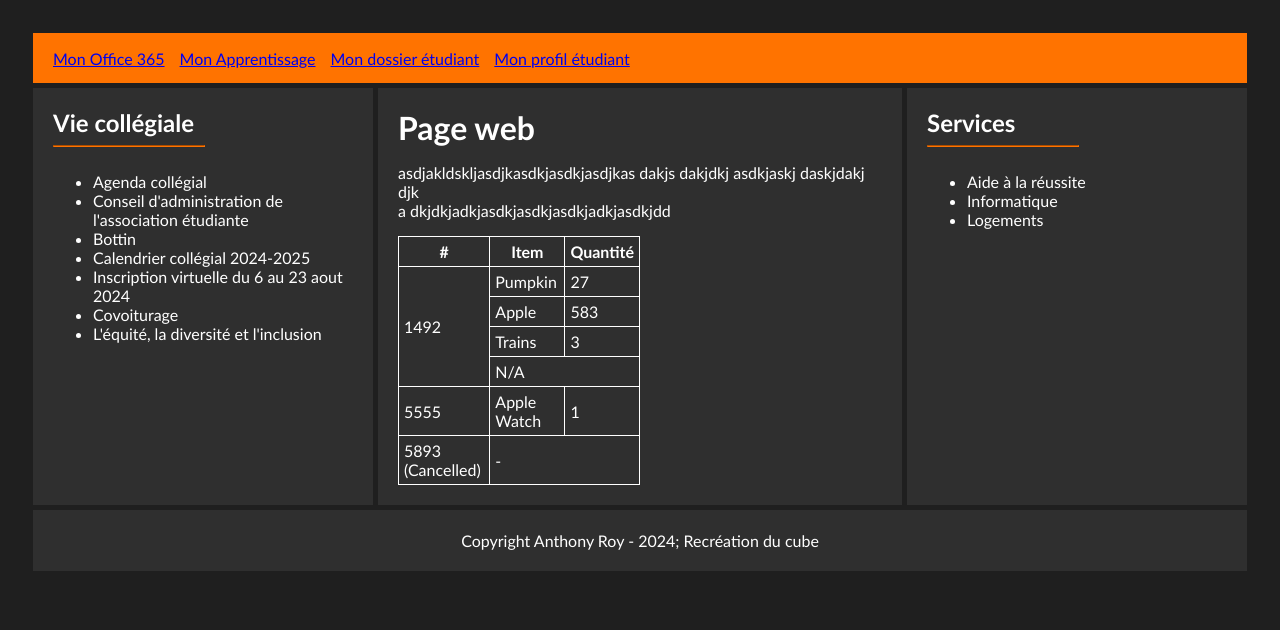
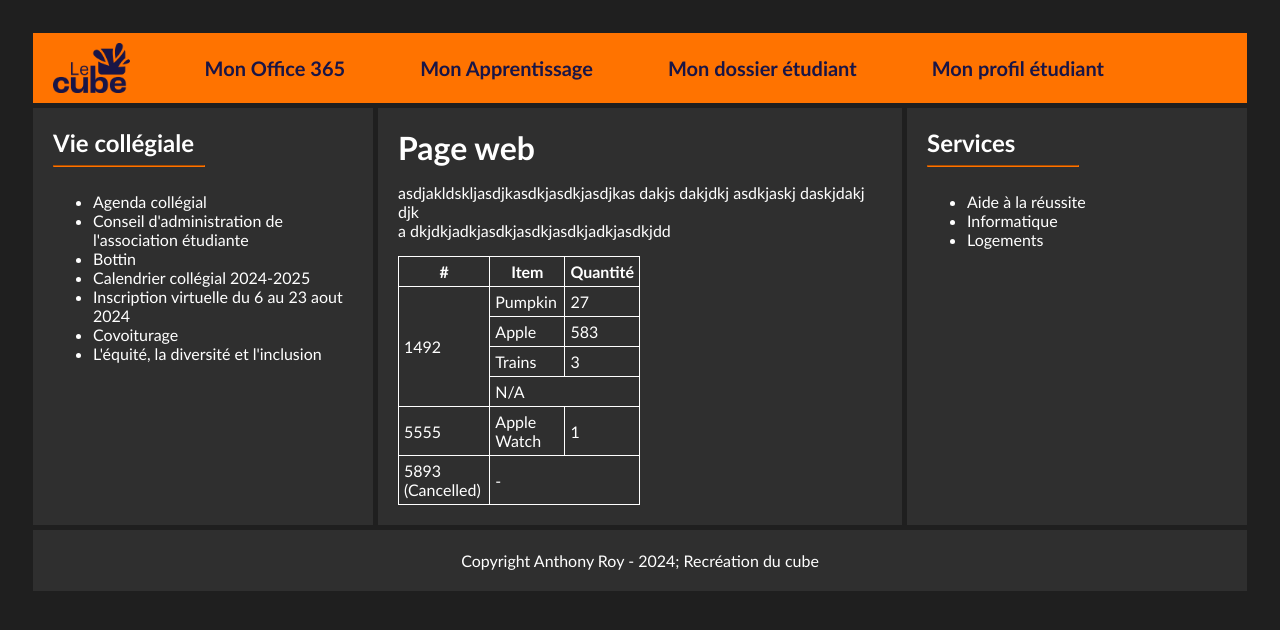
Before and after one commit to CCNB-AnthonyRoy-PROG1343/siteweb13, a plain HTML site: page index.html in a window 1280 px wide. Drawn offline with Linux system fonts and the light colour scheme.

Commit message:
update navigation

```diff
--- a/css/style.css
+++ b/css/style.css
@@ -7,13 +7,23 @@ body {
 /* Layout */
 .navigation {
     background-color: #ff7300;
-    height: 50px;
     margin-bottom: 5px;
 
     display: flex;
     align-items: center;
-    gap: 15px;
-    padding: 0px 20px;
+    gap:75px;
+    padding: 10px 20px;
+}
+
+.navigation img {
+    height: 50px;
+}
+
+.navigation a {
+    text-decoration: none;
+    color: #191546;
+    font-size: 20px;
+    font-weight: bold;
 }
 
 .layout {
--- a/index.html
+++ b/index.html
@@ -11,6 +11,7 @@
 
     <!-- Navigation -->
     <nav class="navigation">
+        <img src="/imgs/cube.png">
         <a href="#">Mon Office 365</a>
         <a href="#">Mon Apprentissage</a>
         <a href="#">Mon dossier étudiant</a>
```
Also changed, not shown: imgs/cube.png (added).
